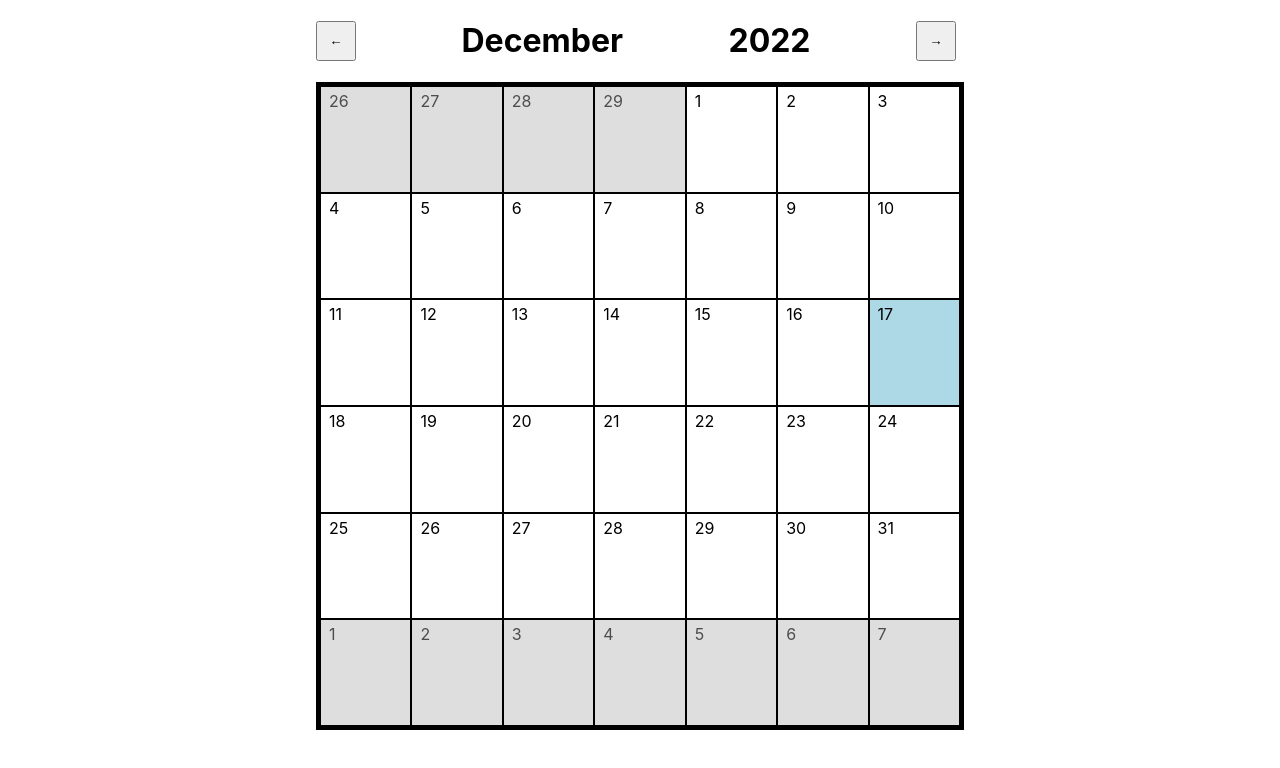
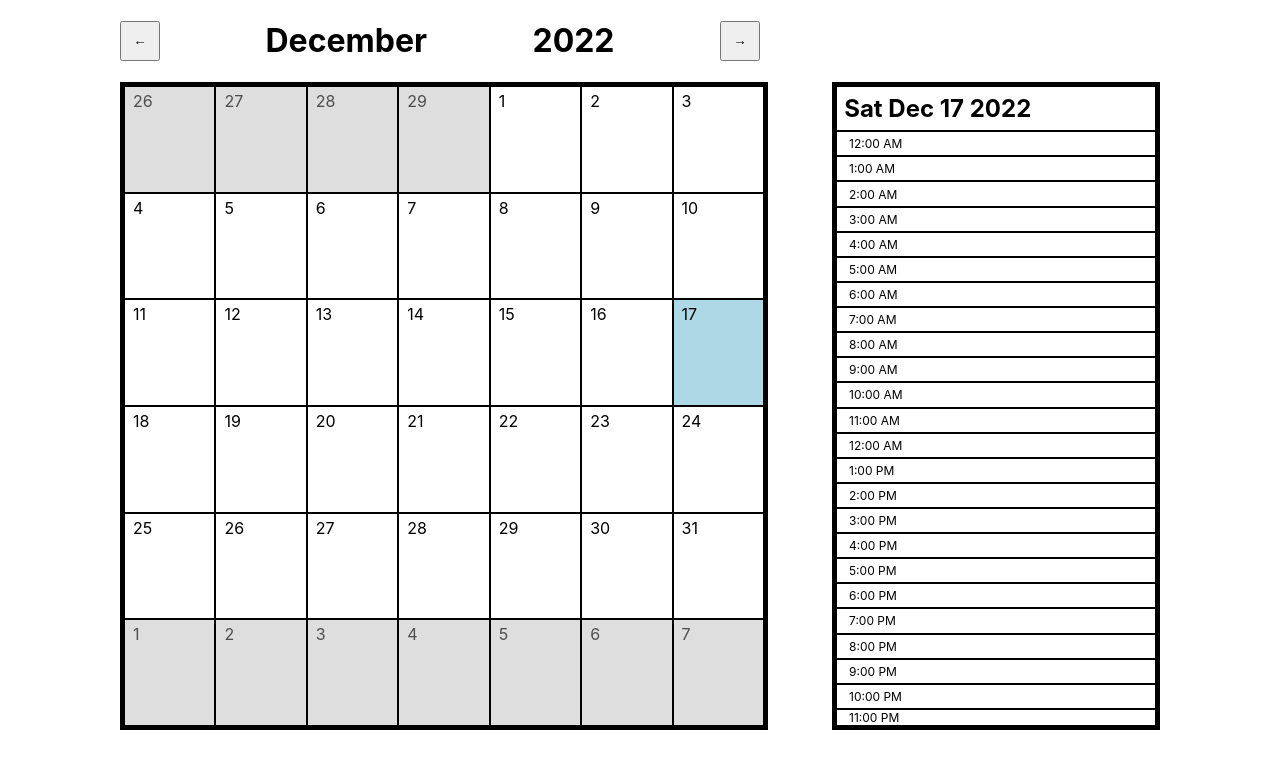
Before and after one commit to R-JG/Scheduler--Old, a React (Create React App) app: page / in a window 1280 px wide. Shown: the top 768 px of the page. Built offline with nearby package versions, Linux system fonts and the light colour scheme; the HTML template or start-up script is replaced by a standard one.

Commit message:
Add basic DayPanel which displays hours of the day and changes based on the date selected on the calendar.

```diff
--- a/src/App.css
+++ b/src/App.css
@@ -1,6 +1,6 @@
 .App {
   display: flex;
-  flex-direction: column;
-  justify-content: flex-start;
-  align-items: center;
+  flex-direction: row;
+  justify-content: center;
+  align-items: flex-end;
 }
--- a/src/App.js
+++ b/src/App.js
@@ -1,5 +1,6 @@
 import React, { useState } from 'react';
 import Calendar from './components/Calendar';
+import DayPanel from './components/DayPanel';
 import './App.css';
 
 export default function App() {
@@ -8,6 +9,7 @@ export default function App() {
     const [ calendarDates, setCalendarDates ] = useState(
         generateDates(currentDate.getFullYear(), currentDate.getMonth())
     );
+    const [ selectedDate, setSelectedDate ] = useState(currentDate.toDateString());
 
     function generateDates(year, month) {
         const dateArray = [];
@@ -44,6 +46,10 @@ export default function App() {
                 calendarDates={calendarDates}
                 monthName={monthName}
                 changeMonth={changeMonth}
+                setSelectedDate={setSelectedDate}
+            />
+            <DayPanel
+                selectedDate={selectedDate}
             />
         </main>
     );
--- a/src/components/Calendar.js
+++ b/src/components/Calendar.js
@@ -8,15 +8,17 @@ export default function Calendar(props) {
         currentDate,
         calendarDates,
         monthName,
-        changeMonth
+        changeMonth,
+        setSelectedDate
     } = props;
 
     const calendarSquares = calendarDates.map((date) => (
         <CalendarSquare
-            key={date}
+            key={date.toDateString()}
             date={date}
             currentDate={currentDate}
             calendarDates={calendarDates}
+            setSelectedDate={setSelectedDate}
         />
     ));
 
--- a/src/components/CalendarSquare.js
+++ b/src/components/CalendarSquare.js
@@ -6,7 +6,8 @@ export default function CalendarSquare(props) {
     const {
         date,
         currentDate,
-        calendarDates
+        calendarDates,
+        setSelectedDate
     } = props;
 
     function renderAsCurrentDate() {
@@ -28,6 +29,7 @@ export default function CalendarSquare(props) {
                  ${renderAsCurrentDate()}
                  ${renderAsCurrentMonth()}`
             }
+            onClick={() => setSelectedDate(date.toDateString())}
         >
             <div className={`date`}>
                 {date.getDate()}
--- /dev/null
+++ b/src/components/DayPanel.js
@@ -0,0 +1,38 @@
+import React from 'react';
+import './css/DayPanel.css';
+
+export default function DayPanel(props) {
+
+    const {
+        selectedDate,
+    } = props;
+
+    function convertHourFormat(hour) {
+        if (hour === 0) return '12:00 AM';
+        if (hour > 12) return `${hour - 12}:00 PM`;
+        return `${hour}:00 AM`;
+    };
+
+    const hourBlocks = Array.from(
+        {length: 24},
+        (value, index) => (
+            <div
+                key={index}
+                className='hour-block'
+            >
+                <div className='hour'>
+                    {convertHourFormat(index)}
+                </div>
+            </div>
+        )
+    );
+
+    return (
+        <div className='DayPanel'>
+            <h1 className='selected-date--title'>
+                {selectedDate}
+            </h1>
+            {hourBlocks}
+        </div>
+    );
+};
--- /dev/null
+++ b/src/components/css/DayPanel.css
@@ -0,0 +1,28 @@
+.DayPanel {
+    height: 40em;
+    width: 20em;
+    margin-left: 4em;
+    border: 0.25rem solid black;
+    display: grid;
+    grid-template-rows: repeat(24, 1fr);
+}
+
+.selected-date--title {
+    font-size: 1.5em;
+    padding: 0.3em;
+    margin: 0;
+    border: 0.09rem solid black;
+}
+
+.hour-block {
+    border: 0.09em solid black;
+    display: flex;
+    flex-direction: row;
+    justify-content: flex-start;
+    align-items: center;
+}
+
+.hour {
+    font-size: 0.75em;
+    padding-inline: 1em;
+}
```
Also changed, not shown: 1 other file (tests, documents, lock files or other folders).
